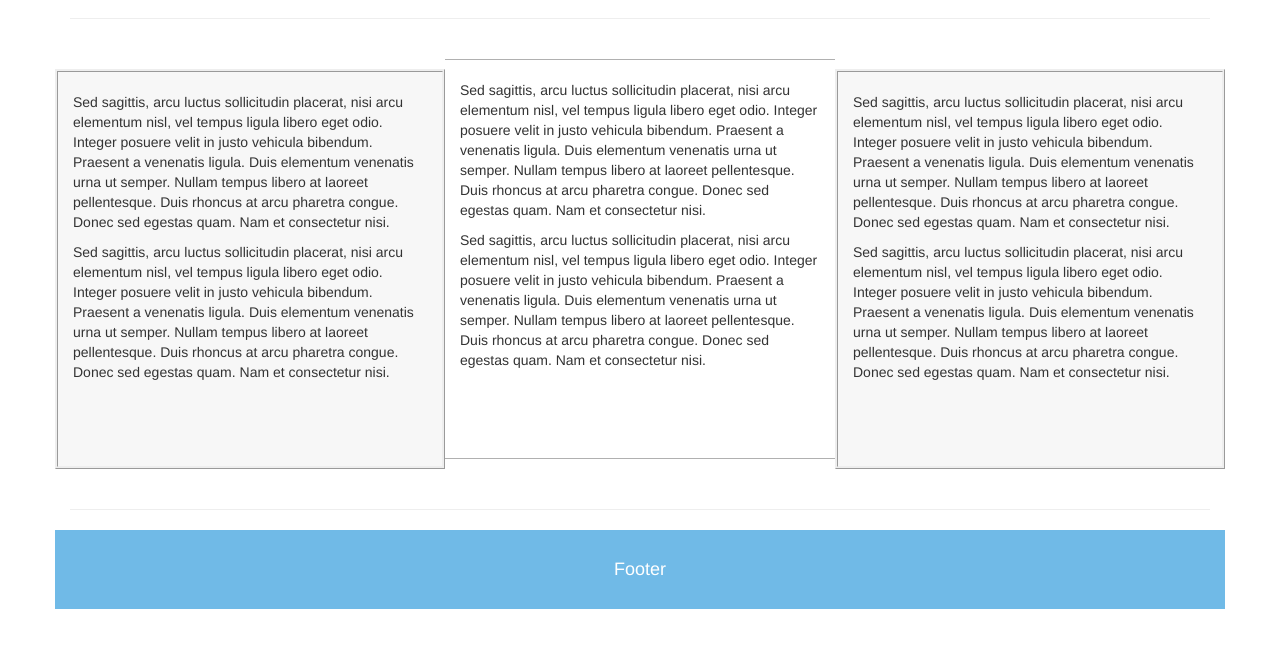
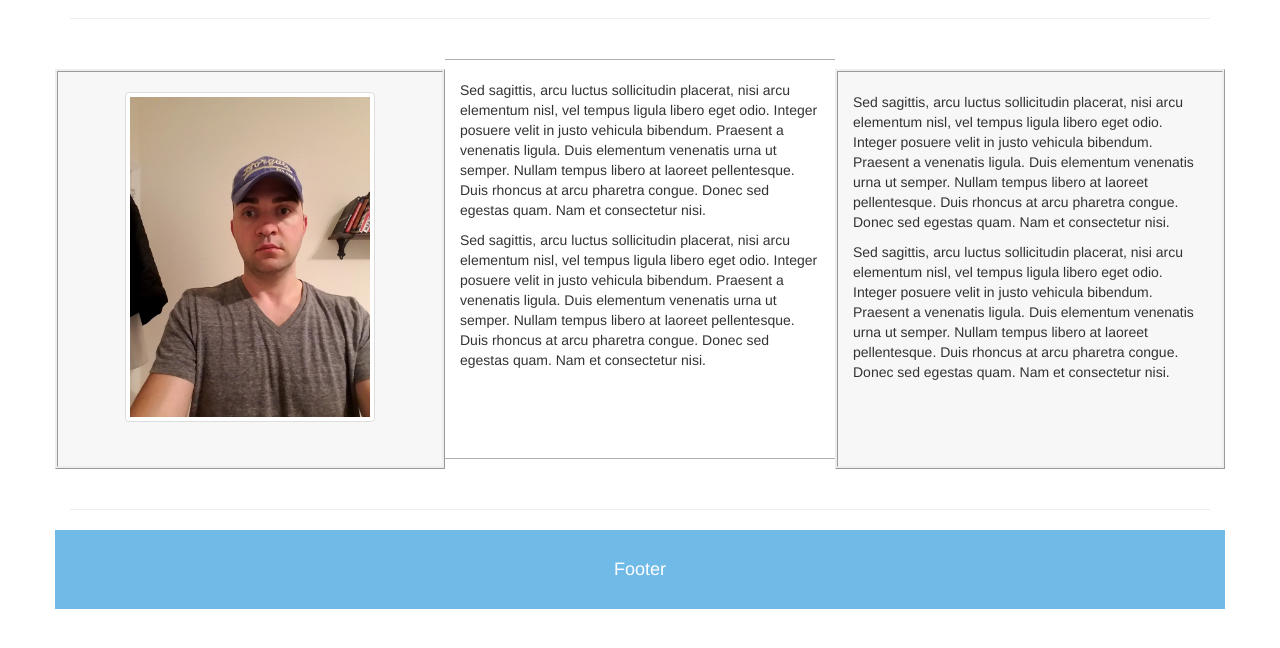
Before and after one commit to talalhaider94/HTML_File, a plain HTML site: page index.html in a window 1280 px wide. Shown: the part 112-760 px from the top of the page. Drawn offline with nearby package versions, Linux system fonts and the light colour scheme; a script that the page names is missing.

Commit message:
HTML File1

```diff
--- a/index.html
+++ b/index.html
@@ -48,9 +48,7 @@
   <!--  Content Area-->
   <div class="row content">
     <div class="col-md-4 col-sm-6" style="background:#F7F7F7; height: 400px; padding-top:20px; border-style: ridge; margin-top:10px">
-		<p>Sed sagittis, arcu luctus sollicitudin placerat, nisi arcu elementum nisl, vel tempus ligula libero eget odio. Integer posuere velit in justo vehicula bibendum. Praesent a venenatis ligula. Duis elementum venenatis urna ut semper. Nullam tempus libero at laoreet pellentesque. Duis rhoncus at arcu pharetra congue. Donec sed egestas quam. Nam et consectetur nisi.</p>
-		<p>Sed sagittis, arcu luctus sollicitudin placerat, nisi arcu elementum nisl, vel tempus ligula libero eget odio. Integer posuere velit in justo vehicula bibendum. Praesent a venenatis ligula. Duis elementum venenatis urna ut semper. Nullam tempus libero at laoreet pellentesque. Duis rhoncus at arcu pharetra congue. Donec sed egestas quam. Nam et consectetur nisi.</p>
-
+		<center><img src="pic.jpg" class="img-thumbnail" alt="Cinque Terre" width="250" height="170"></center>
     </div>
     <div class="col-md-4 col-sm-6" style="height: 400px; padding-top:20px; border-top: 1px solid #B0B0B0; border-bottom: 1px solid #B0B0B0;">
 		<p>Sed sagittis, arcu luctus sollicitudin placerat, nisi arcu elementum nisl, vel tempus ligula libero eget odio. Integer posuere velit in justo vehicula bibendum. Praesent a venenatis ligula. Duis elementum venenatis urna ut semper. Nullam tempus libero at laoreet pellentesque. Duis rhoncus at arcu pharetra congue. Donec sed egestas quam. Nam et consectetur nisi.</p>
```
Also changed, not shown: pic.jpg (added).
